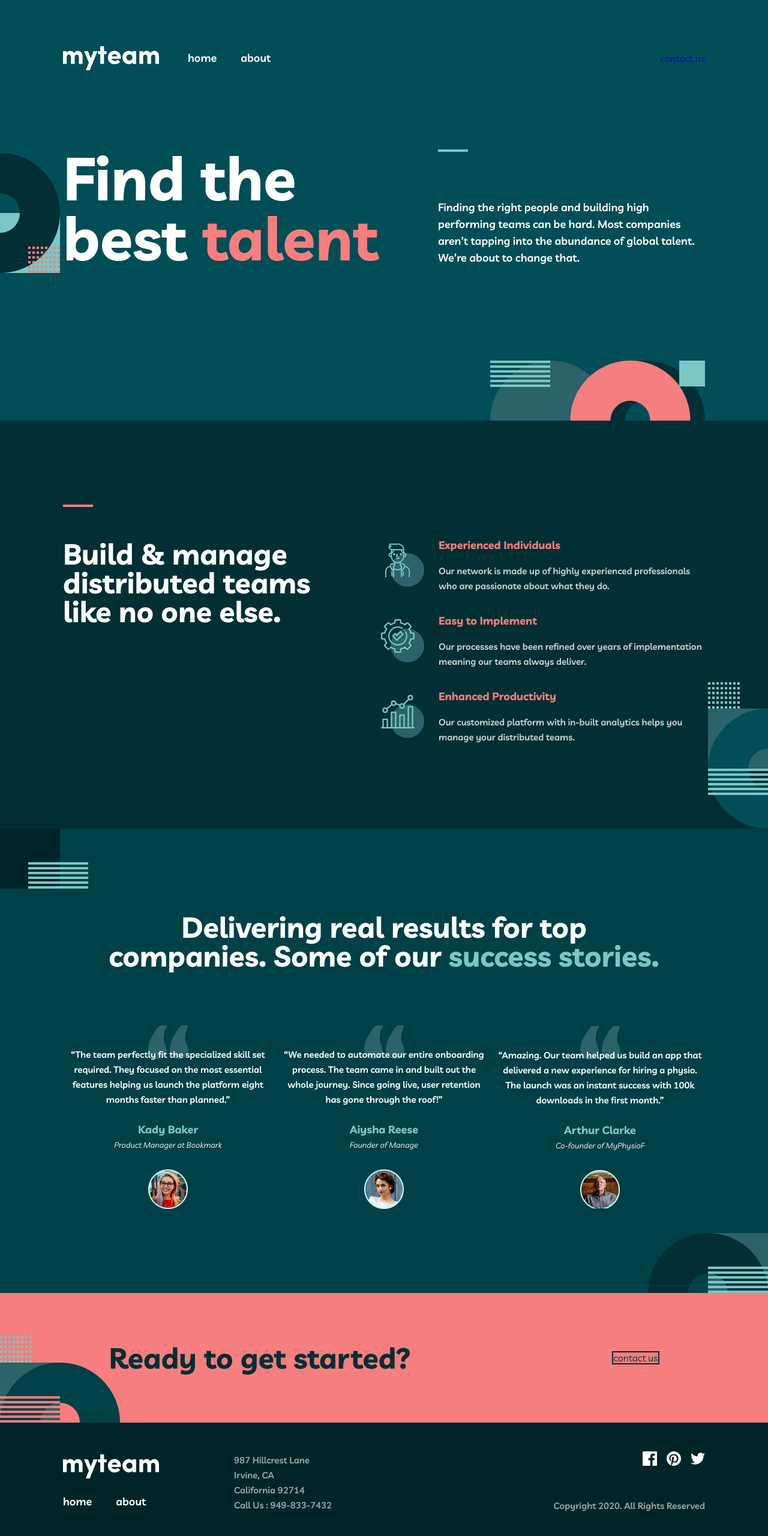
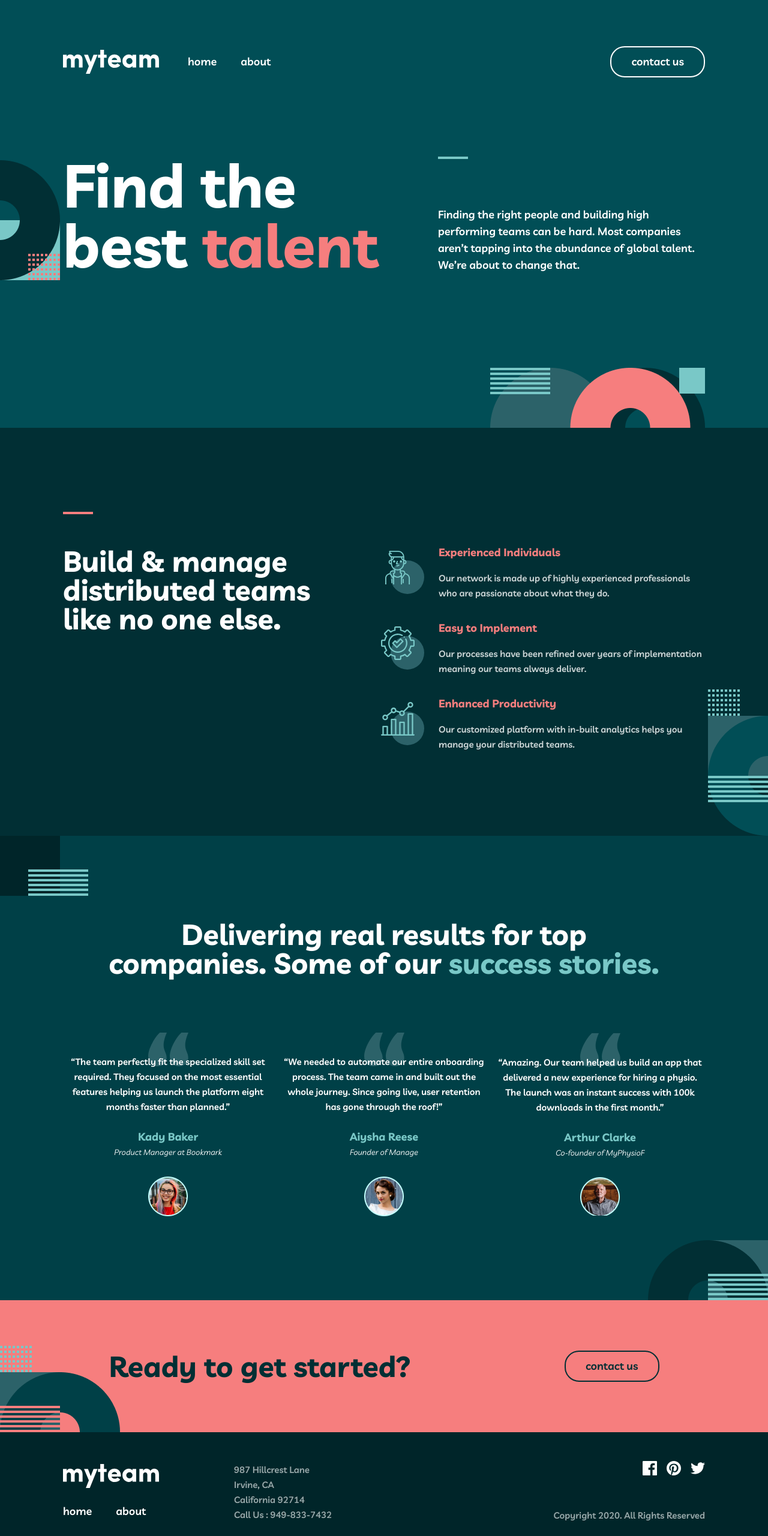
Before and after one commit to EhsonjonKomiljonov/2-oy-11-dars, a plain HTML site: page index.html in a window 1280 px wide. Shown: the top 2560 px of the page at 60% size. Drawn offline with Linux system fonts and the light colour scheme.

Commit message:
EDit html class

```diff
--- a/index.html
+++ b/index.html
@@ -26,7 +26,7 @@
             </li>
           </ul>
         </nav>
-        <a class="nav__btn" href="./contact.html"> contact us </a>
+        <a class="site-header__btn" href="./contact.html"> contact us </a>
         <button class="site-header__menu"></button>
       </div>
     </div>
@@ -145,7 +145,7 @@
           <h2 class="started__title">
             Ready to get started?
           </h2>
-          <a class="nav__btn started__btn" href="./contact.html"> contact us </a>
+          <a class="site-header__btn started__btn" href="./contact.html"> contact us </a>
         </div>
       </div>
     </section>
```
